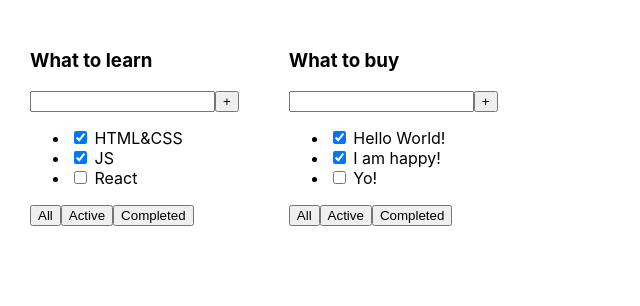
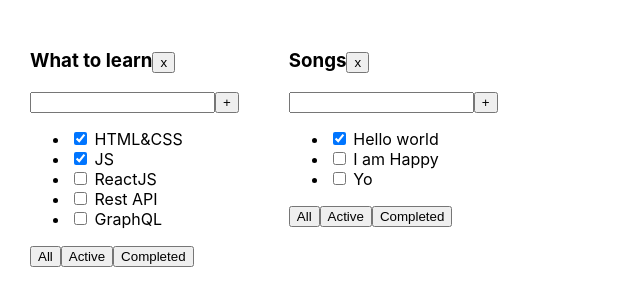
Before and after one commit to YarGromov/ToDoList_Project, a React (Create React App) app in the folder my-app/: page / in a window 1280 px wide. Shown: the top 306 px of the page, without its empty margins (0-640 px from the left). Built offline with nearby package versions, Linux system fonts and the light colour scheme.

Commit message:
tasks.map

```diff
--- a/my-app/src/App.tsx
+++ b/my-app/src/App.tsx
@@ -1,24 +1,30 @@
 import React from 'react';
 import './App.css';
-import {Todolist} from "./Todolist";
+import {Todolist} from './Todolist';
 
 function App() {
 
     const tasks1 = [
-        {id: 1, title: 'HTML&CSS', isDone: true},
-        {id: 2, title: 'JS', isDone: true},
-        {id: 3, title: 'React', isDone: false}
+        { id: 1, title: "HTML&CSS", isDone: true },
+        { id: 2, title: "JS", isDone: true },
+        { id: 3, title: "ReactJS", isDone: false },
+        { id: 4, title: "Rest API", isDone: false },
+        { id: 5, title: "GraphQL", isDone: false }
     ]
     const tasks2 = [
-        {id: 1, title: 'Hello World!', isDone: true},
-        {id: 2, title: 'I am happy!', isDone: true},
-        {id: 3, title: 'Yo!', isDone: false}
+        { id: 1, title: "Hello world", isDone: true },
+        { id: 2, title: "I am Happy", isDone: false },
+        { id: 3, title: "Yo", isDone: false }
     ]
+
+    const deleteTask = () => {
+
+    }
 
     return (
         <div className="App">
-           <Todolist title={'What to learn'} tasks={tasks1}/>
-           <Todolist title={'What to buy'} tasks={tasks2}/>
+            <Todolist title="What to learn" tasks={tasks1} />
+            <Todolist title="Songs" tasks={tasks2} />
         </div>
     );
 }
--- a/my-app/src/TodoList.tsx
+++ b/my-app/src/TodoList.tsx
@@ -1,28 +1,37 @@
-import React from "react";
+import React from 'react';
 
-export type TaskType = {
+type TaskType = {
     id: number
     title: string
     isDone: boolean
 }
 
-export type TodolistPropsType = {
+type PropsType = {
     title: string
     tasks: Array<TaskType>
 }
 
-export function Todolist(props: TodolistPropsType) {
-    return (
-        <div>
-            <h3>{props.title}</h3>
+export function Todolist(props: PropsType) {
+
+    const deleteButtonHandler = () =>{
+
+    }
+
+    return <div>
+        <h3>{props.title}<button onClick={deleteButtonHandler}>x</button></h3>
         <div>
             <input/>
             <button>+</button>
         </div>
         <ul>
-                <li><input type="checkbox" checked={props.tasks[0].isDone}/> <span>{props.tasks[0].title}</span></li>
-                <li><input type="checkbox" checked={props.tasks[1].isDone}/> <span>{props.tasks[1].title}</span></li>
-                <li><input type="checkbox" checked={props.tasks[2].isDone}/> <span>{props.tasks[2].title}</span></li>
+            {
+                props.tasks.map((tl) => {
+                        return (
+                            <li key={tl.id}><input type="checkbox" checked={tl.isDone}/> <span>{tl.title}</span></li>
+                        )
+                    }
+                )
+            }
         </ul>
         <div>
             <button>All</button>
@@ -30,5 +39,4 @@ export function Todolist(props: TodolistPropsType) {
             <button>Completed</button>
         </div>
     </div>
-    )
 }
--- a/my-app/src/index.tsx
+++ b/my-app/src/index.tsx
@@ -2,7 +2,7 @@ import React from 'react';
 import ReactDOM from 'react-dom/client';
 import './index.css';
 import App from './App';
-
+import reportWebVitals from './reportWebVitals';
 
 const root = ReactDOM.createRoot(
   document.getElementById('root') as HTMLElement
@@ -16,3 +16,4 @@ root.render(
 // If you want to start measuring performance in your app, pass a function
 // to log results (for example: reportWebVitals(console.log))
 // or send to an analytics endpoint. Learn more: https://bit.ly/CRA-vitals
+reportWebVitals();
--- /dev/null
+++ b/my-app/src/reportWebVitals.ts
@@ -0,0 +1,15 @@
+import { ReportHandler } from 'web-vitals';
+
+const reportWebVitals = (onPerfEntry?: ReportHandler) => {
+  if (onPerfEntry && onPerfEntry instanceof Function) {
+    import('web-vitals').then(({ getCLS, getFID, getFCP, getLCP, getTTFB }) => {
+      getCLS(onPerfEntry);
+      getFID(onPerfEntry);
+      getFCP(onPerfEntry);
+      getLCP(onPerfEntry);
+      getTTFB(onPerfEntry);
+    });
+  }
+};
+
+export default reportWebVitals;
```
Lines whose indentation alone changed are shown as unchanged.
